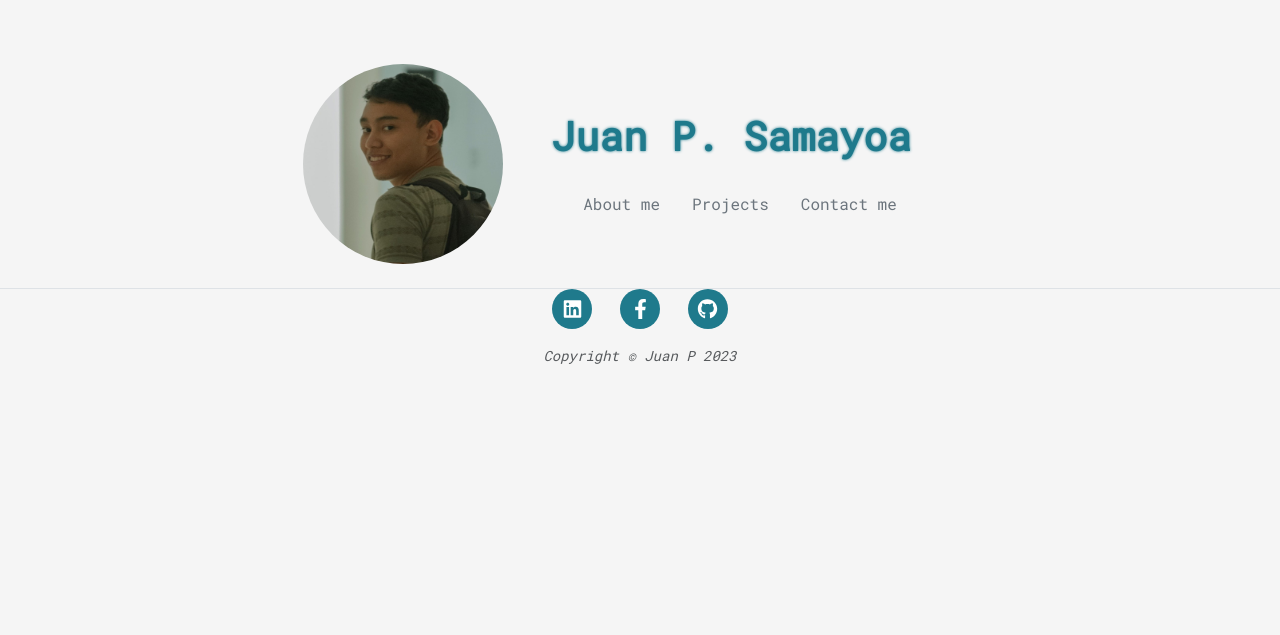
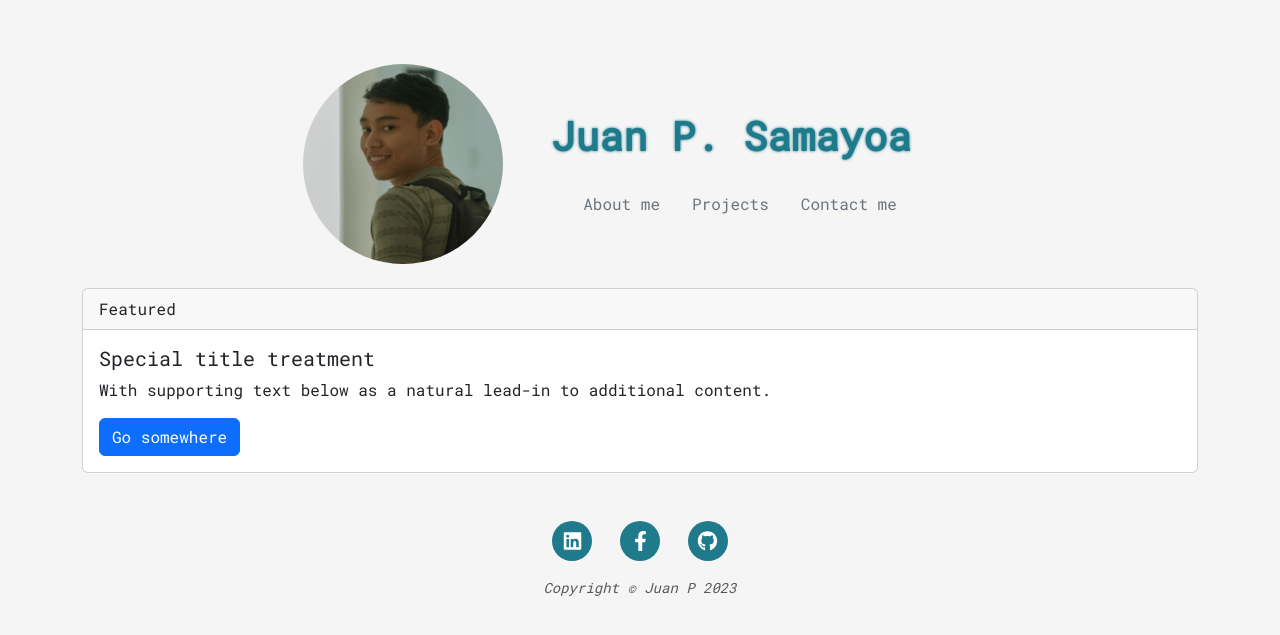
Before and after one commit to juanpsama/my_portfolio_website, a Flask app: page /projects in a window 1280 px wide. Shown: the top 635 px of the page. Run offline with Flask 3, Linux system fonts and the light colour scheme; some libraries are stand-ins or nearby versions.

Commit message:
Adding Project template card and Procfile

```diff
--- a/main.py
+++ b/main.py
@@ -23,10 +23,9 @@ def about():
 def projects():
     return render_template('projects.html')
 
-@app.route('/contact')
+@app.route('/contact', methods = ['GET', 'POST'])
 def contact():
     contact_form = ContactForm()
-    contact_form.submit(class_ = 'hola')
     return render_template('contact.html', form = contact_form)
 
 if __name__=='__main__':
--- a/static/css/styles.css
+++ b/static/css/styles.css
@@ -23,15 +23,19 @@ body {
 .btn-btn-custome{
   background-color: var(--columbia-blue);
 }
-h1 {
+h1#name {
   text-shadow: 0px 0px 3px var(--teal);
+}
+.title{
+  padding: auto;
+  font-size: 65px;
 }
 #about-container{
   background-color: var(--teal);
+  box-shadow: 5px 5px 15px var(--indigo-dye);
   text-align: left;
   color: whitesmoke;
 }
-
 #header{
     padding-top: 5%;
     /* background-color: var(--madder); */
--- a/templates/contact.html
+++ b/templates/contact.html
@@ -2,10 +2,14 @@
 {% include "header.html" %}
 
 <div class="container px-5">
+    <div class="mx-5">
+        <h1 class="title text-center color-text">Contact</h1>
+    </div>
     <div id="about-container" class="rounded mx-5">
         <div class="container mx-3 p-5">
             <span class="p-5 mx-3">
                 {{ ckeditor.load() }} {{ ckeditor.config(name='message') }}
+                <!-- with the button_style='btn-custome' I added a custome class to the button 'btn-btn-custom'-->
                 {{render_form(form, button_style='btn-custome')}}
             </span>
         </div>
--- a/templates/footer.html
+++ b/templates/footer.html
@@ -1,6 +1,6 @@
-<footer class="border-top">
-    <div class="container px-4 px-lg-5">
-        <div class="row gx-4 gx-lg-5 justify-content-center">
+<footer class="container">
+    <div class="container mx-auto mt-5" >
+        <div class="row justify-content-center ">
             <div class="col-md-10 col-lg-8 col-xl-7">
                 <ul class="list-inline text-center">
                     <li class="list-inline-item">
--- a/templates/header.html
+++ b/templates/header.html
@@ -22,7 +22,7 @@
             </a>
             <div class="d-block p-5">
                 <span class="color-text">
-                    <h1><b>Juan P. Samayoa</b></h1>
+                    <h1 id="name"><b>Juan P. Samayoa</b></h1>
                 </span>
                 <div class="d-inline-flex p-3">
                     <a class="nav-link link-secondary" aria-current="page" href="{{url_for('about')}}">About me</a>
--- a/templates/projects.html
+++ b/templates/projects.html
@@ -1,2 +1,15 @@
+
 {% include "header.html" %}
+<div class="container mx-auto">
+    <div class="card">
+        <div class="card-header">
+            Featured
+        </div>
+        <div class="card-body">
+            <h5 class="card-title">Special title treatment</h5>
+            <p class="card-text">With supporting text below as a natural lead-in to additional content.</p>
+            <a href="#" class="btn btn-primary">Go somewhere</a>
+        </div>
+    </div>
+</div>
 {%include "footer.html"%}
```
Also changed, not shown: 1 other file.
